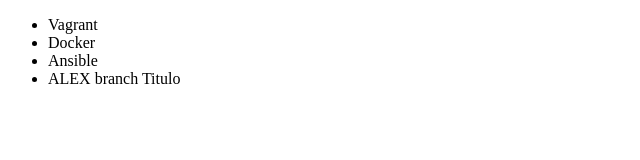
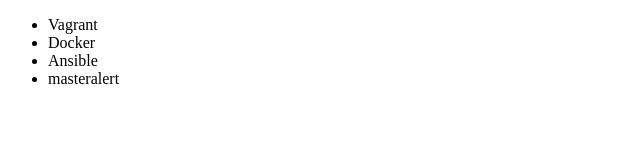
Before and after one commit to cobr4a/cursoAlura, a plain HTML site: page index.html in a window 1280 px wide. Shown: the full height of the page, 0-640 px from the left. Drawn offline with Linux system fonts and the light colour scheme.

Commit message:
acertado o master

```diff
--- a/index.html
+++ b/index.html
@@ -9,7 +9,7 @@
         <li>Vagrant</li>
         <li>Docker</li>
         <li>Ansible</li>
-        <li>ALEX branch Titulo</li>
+        <li>masteralert</li>
     </ul>
 </body>
 </html>
```
